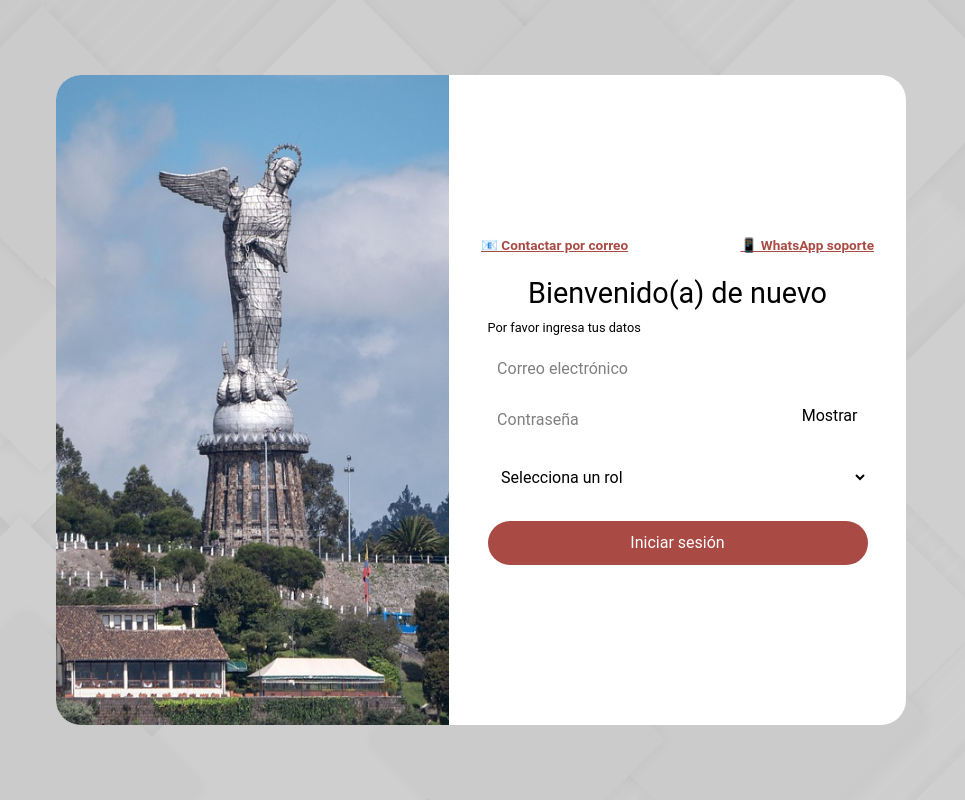
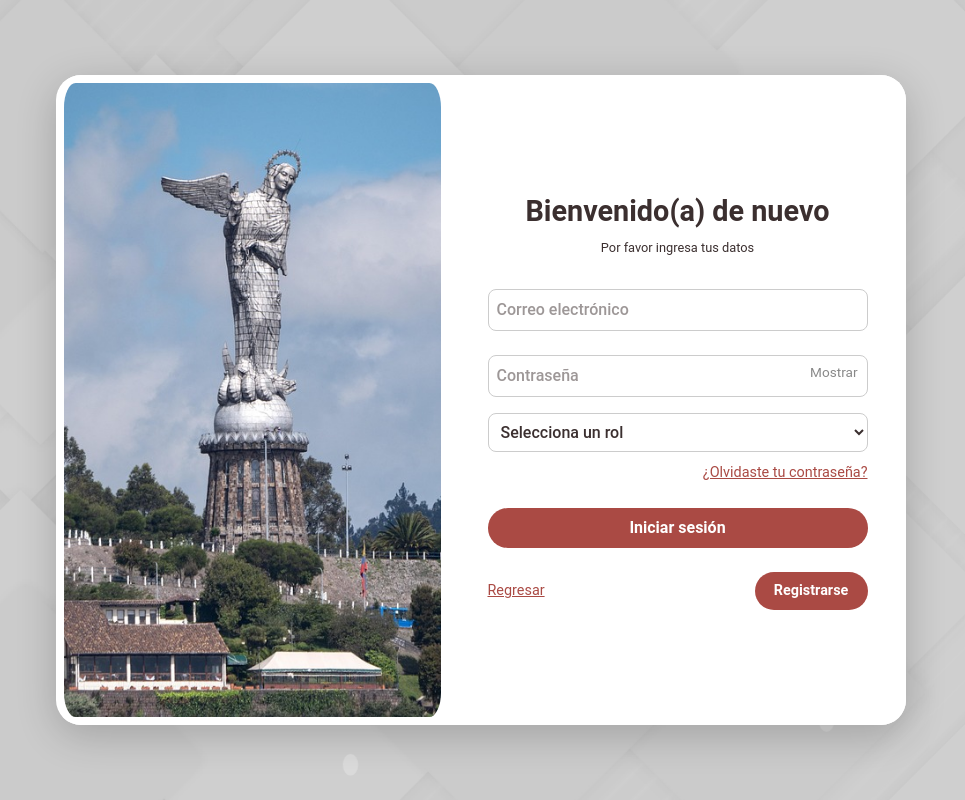
Before and after one commit to JusGabriel/Frontend, a React (Vite) app in the folder frontend-vet/: page /login in a window 1280 px wide. Shown: the whole page, without its empty margins (159-1124 px from the left). Built offline with nearby package versions, Linux system fonts and the light colour scheme; no server answers.

Commit message:
Update Login.jsx

```diff
--- a/frontend-vet/src/pages/Login.jsx
+++ b/frontend-vet/src/pages/Login.jsx
@@ -1,3 +1,4 @@
+
 import { useState, useEffect } from 'react';
 import { useForm } from 'react-hook-form';
 import { Link, useNavigate, useLocation } from 'react-router-dom';
@@ -40,6 +41,7 @@ const Login = () => {
   const location = useLocation();
   const { register, handleSubmit, formState: { errors } } = useForm();
 
+  // Capturar datos desde OAuth si vinieran
   useEffect(() => {
     const query = new URLSearchParams(location.search);
     const tokenFromUrl = query.get('token');
@@ -54,6 +56,7 @@ const Login = () => {
     }
   }, [location.search, setToken, setRol, setId, navigate]);
 
+  // Redirigir si ya hay token (sesión previa)
   useEffect(() => {
     if (token) navigate('/dashboard');
   }, [token, navigate]);
@@ -66,10 +69,10 @@ const Login = () => {
         case 'admin':
           endpoint = `${import.meta.env.VITE_BACKEND_URL}/api/administradores/login`;
           break;
-        case 'user':
+        case 'user':   // Cliente
           endpoint = `${import.meta.env.VITE_BACKEND_URL}/api/clientes/login`;
           break;
-        case 'editor':
+        case 'editor': // Emprendedor
           endpoint = `${import.meta.env.VITE_BACKEND_URL}/api/emprendedores/login`;
           break;
         default:
@@ -90,12 +93,16 @@ const Login = () => {
 
       const result = await response.json();
 
+      // 🚫 Manejo de suspensión (403)
       if (!response.ok) {
         if (response.status === 403 && (result?.estadoUI === 'Suspendido' || result?.status === false)) {
           clearToken();
+          const ultima = result?.ultimaAdvertencia;
+          const motivoTxt = ultima?.motivo ? ` Motivo: ${ultima.motivo}.` : '';
+          const fechaTxt  = ultima?.fecha ? ` (${new Date(ultima.fecha).toLocaleString()})` : '';
           setEstadoBanner({
             tipo: 'Suspendido',
-            msg: estadoMensajesBase['Suspendido']
+            msg: `${estadoMensajesBase['Suspendido']}${motivoTxt}${fechaTxt}`
           });
           toast.error(result?.msg || estadoMensajesBase['Suspendido']);
           return;
@@ -103,9 +110,37 @@ const Login = () => {
         throw new Error(result?.msg || 'Credenciales incorrectas');
       }
 
+      // ✅ Persistir credenciales base
+      const roleMap = { admin: 'Administrador', editor: 'Emprendedor', user: 'Cliente' };
       setToken(result.token);
-      setRol(result.rol);
+      setRol(roleMap[data.role] || result.rol);
       setId(result._id);
+
+      // ✅ Persistir estado (usa lo que venga; si no, deriva)
+      const estadoUIResp      = result?.estadoUI ?? deriveEstadoUIFront(result?.status, result?.estado_Emprendedor);
+      const estadoInternoResp = result?.estado_Emprendedor ?? 'Activo';
+      const statusResp        = typeof result?.status === 'boolean' ? result.status : true;
+
+      setEstadoUI(estadoUIResp);
+      setEstadoInterno(estadoInternoResp);
+      setStatus(statusResp);
+
+      // 🆕 Persistir y mostrar última advertencia si aplica
+      const ultima = result?.ultimaAdvertencia || null;
+      setUltimaAdvertencia(ultima || null);
+
+      if (['Advertencia1', 'Advertencia2', 'Advertencia3', 'Suspendido'].includes(estadoUIResp)) {
+        const base = estadoMensajesBase[estadoUIResp];
+        const motivoTxt = ultima?.motivo ? ` Motivo: ${ultima.motivo}.` : '';
+        const fechaTxt  = ultima?.fecha ? ` (${new Date(ultima.fecha).toLocaleString()})` : '';
+        setEstadoBanner({ tipo: estadoUIResp, msg: `${base}${motivoTxt}${fechaTxt}` });
+      }
+
+      // Bloqueo si suspendido (no guardar sesión efectiva)
+      if (estadoUIResp === 'Suspendido' || statusResp === false) {
+        clearToken();
+        return;
+      }
 
       toast.success('Inicio de sesión exitoso');
       setTimeout(() => navigate('/dashboard'), 800);
@@ -114,43 +149,76 @@ const Login = () => {
     }
   };
 
+  const GOOGLE_CLIENT_URL      = 'https://backend-production-bd1d.up.railway.app/auth/google/cliente';
+  const GOOGLE_EMPRENDEDOR_URL = 'https://backend-production-bd1d.up.railway.app/auth/google/emprendedor';
+
   return (
     <div style={containerStyle}>
       <ToastContainer />
 
+      {/* Animación */}
+      <style>{`
+        @keyframes rise {
+          0% { transform: translateY(0) scale(1); opacity: 0.7; }
+          100% { transform: translateY(-110vh) scale(1.3); opacity: 0; }
+        }
+      `}</style>
+
       <div style={backgroundStyle} />
+      <Bubbles />
 
       <div style={cardStyle}>
+        {/* Imagen lateral */}
         <div style={leftPanelStyle}>
-          <img src={panecillo} alt="Panecillo" style={imageStyle} />
+          <img
+            src={panecillo}
+            alt="Panecillo"
+            style={{
+              width: '100%',
+              height: '100%',
+              objectFit: 'cover',
+              borderRadius: '5%',
+              border: '8px solid white',
+            }}
+          />
         </div>
 
+        {/* Formulario */}
         <div style={formContainerStyle}>
-
-          {/* 🔔 Barra de contacto */}
-          <div style={contactBar}>
-            <a href="mailto:sebasj@outlook.com" style={contactLink}>
-              📧 Contactar por correo
-            </a>
-            <a
-              href="https://wa.me/593984523160"
-              target="_blank"
-              rel="noopener noreferrer"
-              style={contactLink}
+          {/* Banner de advertencia/suspensión */}
+          {estadoBanner && (
+            <div
+              className={`mb-4 p-3 rounded-lg text-center font-semibold text-base
+                ${estadoBanner.tipo === 'Suspendido'
+                  ? 'bg-red-100 border border-red-400 text-red-800'
+                  : 'bg-yellow-100 border border-yellow-400 text-yellow-800'
+                }`}
+              style={{ wordBreak: 'break-word' }}
             >
-              📱 WhatsApp soporte
-            </a>
-          </div>
-
-          {estadoBanner && (
-            <div style={bannerStyle}>
               {estadoBanner.msg}
+              {estadoBanner.tipo !== 'Suspendido' && (
+                <div className="mt-2 text-sm">
+                  <a
+                    href={politicasPdf}
+                    target="_blank"
+                    rel="noopener noreferrer"
+                    className="text-[#AA4A44] underline"
+                  >
+                    Ver políticas de uso (PDF)
+                  </a>
+                </div>
+              )}
             </div>
           )}
 
           <form onSubmit={handleSubmit(loginUser)} style={formStyle}>
-            <h1 style={titleStyle}>Bienvenido(a) de nuevo</h1>
-            <small style={subtitleStyle}>Por favor ingresa tus datos</small>
+            <h1 style={{ fontSize: '1.8rem', fontWeight: '600', textAlign: 'center', marginBottom: '0.3rem', color: '#3B2F2F' }}>
+              Bienvenido(a) de nuevo
+            </h1>
+
+            <small style={{ color: '#3B2F2F', display: 'block', textAlign: 'center', marginBottom: '1.5rem' }}>
+              Por favor ingresa tus datos
+            </small>
 
             <input
               type="email"
@@ -160,30 +228,79 @@ const Login = () => {
             />
             {errors.email && <p style={errorText}>{errors.email.message}</p>}
 
-            <div style={{ position: 'relative' }}>
+            <div style={{ position: 'relative', marginTop: '1rem' }}>
               <input
                 type={showPassword ? 'text' : 'password'}
                 placeholder="Contraseña"
                 {...register('password', { required: 'La contraseña es obligatoria' })}
-                style={inputStyle}
+                style={{ ...inputStyle, paddingRight: '3rem' }}
               />
               <button
                 type="button"
                 onClick={() => setShowPassword(!showPassword)}
-                style={showButton}
+                style={{
+                  position: 'absolute',
+                  top: '50%',
+                  right: '10px',
+                  transform: 'translateY(-50%)',
+                  background: 'none',
+                  border: 'none',
+                  color: '#888',
+                  cursor: 'pointer',
+                  fontSize: '0.85rem',
+                  userSelect: 'none'
+                }}
               >
                 {showPassword ? 'Ocultar' : 'Mostrar'}
               </button>
             </div>
+            {errors.password && <p style={errorText}>{errors.password.message}</p>}
 
-            <select {...register('role', { required: true })} style={selectStyle}>
+            <select
+              {...register('role', { required: 'El rol es obligatorio' })}
+              style={selectStyle}
+            >
               <option value="">Selecciona un rol</option>
               <option value="admin">Administrador</option>
               <option value="editor">Emprendedor</option>
               <option value="user">Cliente</option>
             </select>
+            {errors.role && <p style={errorText}>{errors.role.message}</p>}
 
-            <button type="submit" style={buttonStyle}>Iniciar sesión</button>
+            <div style={{ textAlign: 'right', marginTop: '0.5rem' }}>
+              <Link to="/forgot/id" style={{ color: '#AA4A44', fontSize: '0.9rem', textDecoration: 'underline' }}>
+                ¿Olvidaste tu contraseña?
+              </Link>
+            </div>
+
+            <button type="submit" style={buttonStyle}>
+              Iniciar sesión
+            </button>
+
+            <div style={{ marginTop: '1.5rem', display: 'flex', justifyContent: 'space-between', alignItems: 'center' }}>
+              <Link to="/" style={{ color: '#AA4A44', fontSize: '0.9rem', textDecoration: 'underline' }}>
+                Regresar
+              </Link>
+              <Link
+                to="/register"
+                style={{
+                  backgroundColor: '#AA4A44',
+                  padding: '0.5rem 1.2rem',
+                  borderRadius: '20px',
+                  color: 'white',
+                  fontWeight: '600',
+                  textDecoration: 'none',
+                  fontSize: '0.9rem',
+                }}
+              >
+                Registrarse
+              </Link>
+            </div>
+
+            {/* Si en el futuro quieres login con Google:
+              <a href={GOOGLE_CLIENT_URL} style={googleButtonStyleBlue}>Login con Google (Cliente)</a>
+              <a href={GOOGLE_EMPRENDEDOR_URL} style={googleButtonStyleGray}>Login con Google (Emprendedor)</a>
+            */}
           </form>
         </div>
       </div>
@@ -191,68 +308,84 @@ const Login = () => {
   );
 };
 
-/* ================= ESTILOS ================= */
+// Animación burbujas
+const Bubbles = () => (
+  <div style={bubblesContainer}>
+    {[...Array(15)].map((_, i) => (
+      <div
+        key={i}
+        style={{
+          ...bubble,
+          animationDelay: `${i * 0.4}s`,
+          left: `${Math.random() * 100}%`,
+          width: `${10 + Math.random() * 15}px`,
+          height: `${10 + Math.random() * 15}px`
+        }}
+      />
+    ))}
+  </div>
+);
 
+// Estilos
 const containerStyle = {
+  position: 'relative',
   height: '100vh',
+  width: '100%',
+  overflow: 'hidden',
   display: 'flex',
-  justifyContent: 'center',
-  alignItems: 'center'
+  alignItems: 'center',
+  justifyContent: 'center'
 };
-
 const backgroundStyle = {
   position: 'absolute',
-  inset: 0,
+  top: 0, left: 0,
+  height: '100%', width: '100%',
   backgroundImage: `url(${fondoblanco})`,
   backgroundSize: 'cover',
+  backgroundPosition: 'center',
+  zIndex: 0,
   filter: 'brightness(0.85)'
+};
+const bubblesContainer = {
+  position: 'absolute',
+  top: 0, left: 0, width: '100%', height: '100%',
+  zIndex: 1, pointerEvents: 'none', overflow: 'hidden'
+};
+const bubble = {
+  position: 'absolute',
+  bottom: '-50px',
+  backgroundColor: 'rgba(255, 255, 255, 0.4)',
+  borderRadius: '50%',
+  animationName: 'rise',
+  animationDuration: '8s',
+  animationTimingFunction: 'linear',
+  animationIterationCount: 'infinite',
+  opacity: 0.7
 };
 
 const cardStyle = {
   display: 'flex',
-  maxWidth: '850px',
-  width: '100%',
-  height: '650px',
-  borderRadius: '25px',
-  overflow: 'hidden',
+  width: '100%', maxWidth: '850px', height: '650px',
+  borderRadius: '25px', overflow: 'hidden',
+  boxShadow: '0 10px 40px rgba(0,0,0,0.2)',
   background: '#fff',
-  zIndex: 2
+  position: 'relative', zIndex: 2
 };
-
-const leftPanelStyle = { flex: 1 };
-const imageStyle = { width: '100%', height: '100%', objectFit: 'cover' };
-
-const formContainerStyle = {
-  flex: 1,
-  padding: '2rem',
-  display: 'flex',
-  flexDirection: 'column',
-  justifyContent: 'center'
+const leftPanelStyle = { flex: 1, borderRadius: '5%', overflow: 'hidden', display: 'flex', flexDirection: 'column', justifyContent: 'center' };
+const formContainerStyle = { flex: 1, background: '#ffffff', padding: '2rem', display: 'flex', flexDirection: 'column', justifyContent: 'center' };
+const formStyle = { maxWidth: '380px', width: '100%', margin: '0 auto' };
+const inputStyle = { width: '100%', padding: '0.5rem', marginTop: '0.5rem', border: '1px solid #ccc', borderRadius: '8px', fontSize: '1rem', color: '#3B2F2F', fontWeight: '500' };
+const selectStyle = { width: '100%', padding: '0.5rem', marginTop: '1rem', border: '1px solid #ccc', borderRadius: '8px', fontSize: '1rem', backgroundColor: '#fff', color: '#3B2F2F', fontWeight: '500' };
+const buttonStyle = { width: '100%', padding: '0.5rem', marginTop: '1.5rem', backgroundColor: '#AA4A44', color: 'white', border: 'none', borderRadius: '25px', fontSize: '1rem', cursor: 'pointer', fontWeight: '600' };
+const errorText = { color: 'red', fontSize: '0.8rem', marginTop: '0.25rem' };
+const googleButtonStyleGray = {
+  backgroundColor: 'white', border: '1px solid #ccc',
+  padding: '0.5rem 1rem', borderRadius: '20px',
+  display: 'flex', alignItems: 'center', justifyContent: 'center',
+  color: '#444', fontWeight: '600', textDecoration: 'none',
+  fontSize: '0.9rem', cursor: 'pointer', transition: 'all 0.3s ease', userSelect: 'none'
 };
-
-const contactBar = {
-  display: 'flex',
-  justifyContent: 'space-between',
-  flexWrap: 'wrap',
-  gap: '0.5rem',
-  marginBottom: '1rem',
-  fontSize: '0.85rem'
-};
-
-const contactLink = {
-  color: '#AA4A44',
-  textDecoration: 'underline',
-  fontWeight: '600'
-};
-
-const formStyle = { maxWidth: '380px', margin: '0 auto' };
-const titleStyle = { textAlign: 'center', fontSize: '1.8rem' };
-const subtitleStyle = { textAlign: 'center', marginBottom: '1rem' };
-const inputStyle = { width: '100%', padding: '0.6rem', marginTop: '0.5rem' };
-const selectStyle = { width: '100%', padding: '0.6rem', marginTop: '1rem' };
-const buttonStyle = { width: '100%', marginTop: '1.5rem', padding: '0.6rem', background: '#AA4A44', color: '#fff', border: 'none', borderRadius: '25px' };
-const showButton = { position: 'absolute', right: '10px', top: '50%', transform: 'translateY(-50%)', background: 'none', border: 'none', cursor: 'pointer' };
-const errorText = { color: 'red', fontSize: '0.8rem' };
-const bannerStyle = { background: '#fdecea', padding: '0.8rem', borderRadius: '10px', marginBottom: '1rem' };
+const googleButtonStyleBlue = { ...googleButtonStyleGray, borderColor: '#1976d2', color: 'white', backgroundColor: '#1976d2' };
 
 export default Login;
+``
```
